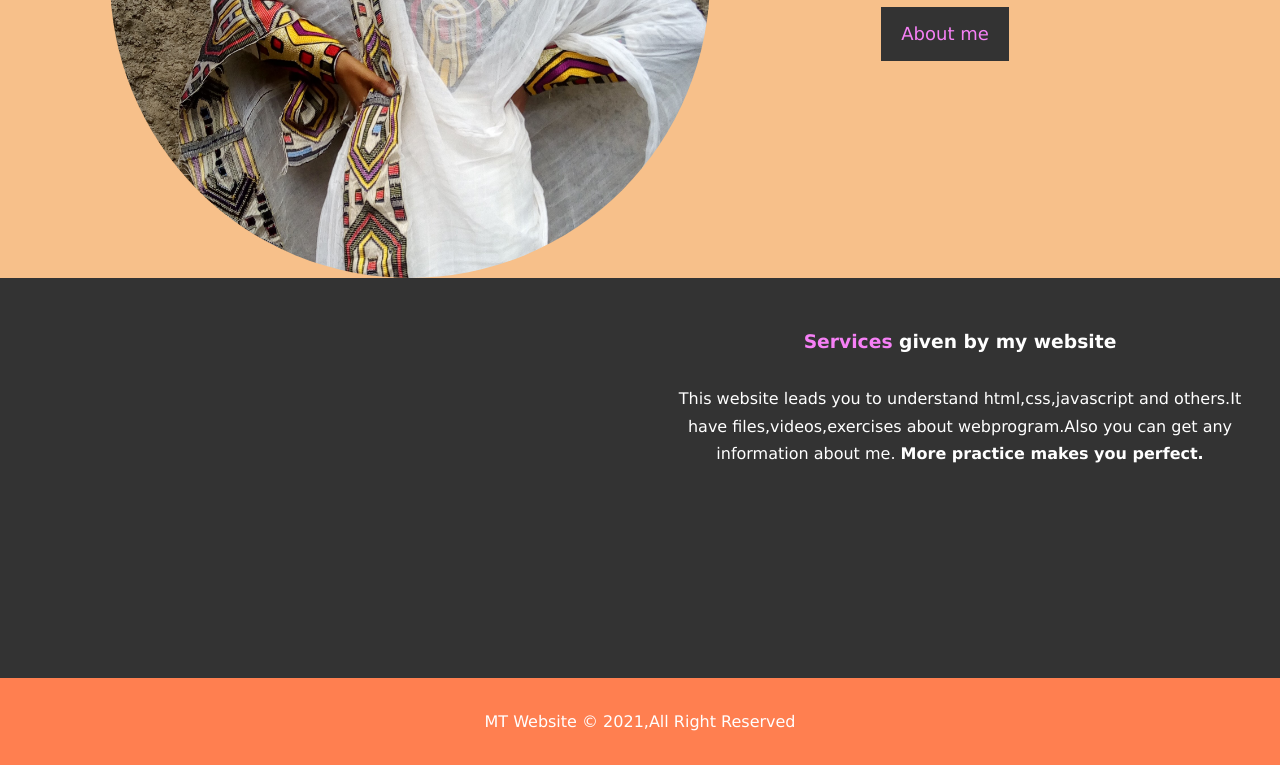
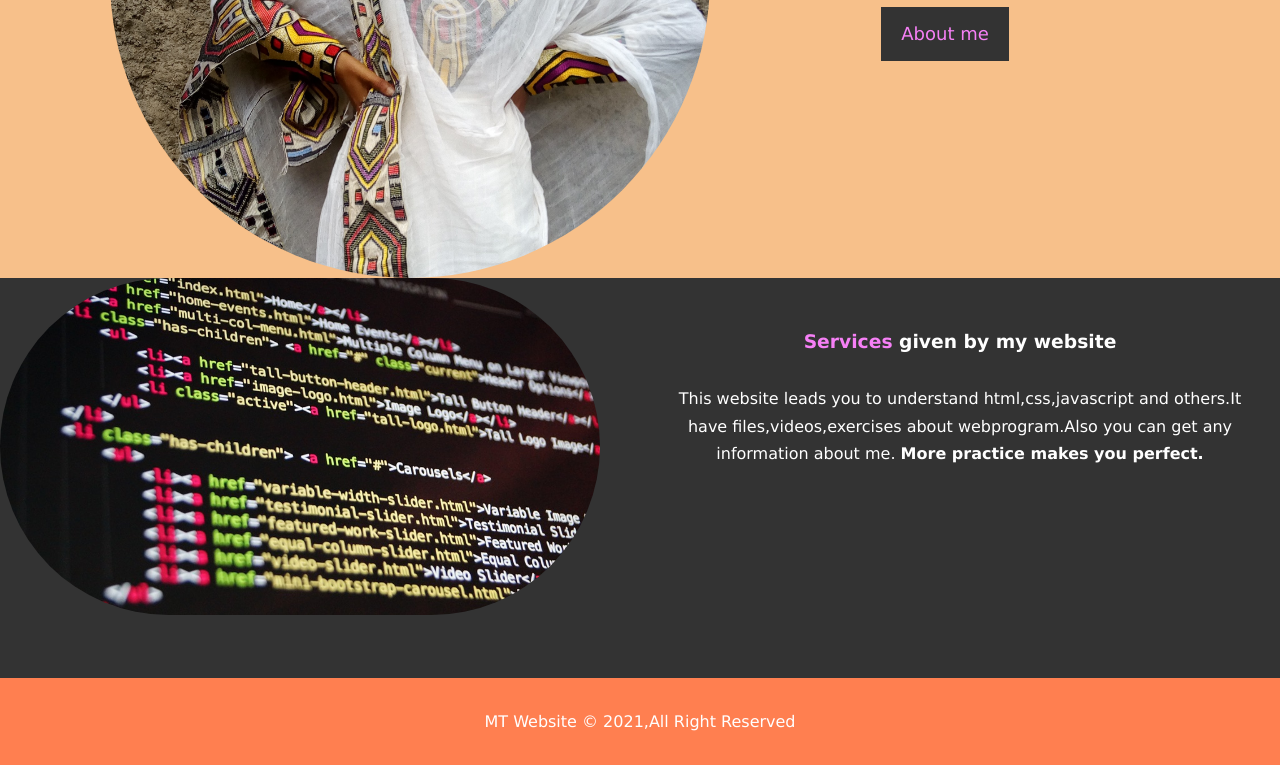
Before and after one commit to MethyTerefe/porfolio, a plain HTML site: page index.html in a window 1280 px wide. Shown: the part 389-1154 px from the top of the page. Drawn offline with nearby package versions, Linux system fonts and the light colour scheme.

Commit message:
Update index.html

```diff
--- a/index.html
+++ b/index.html
@@ -35,7 +35,7 @@
     </div>
   </header>
   <section id="home-info" class="bg-dark" >
-      <div class="info-img"></div>
+      <div class="info-img"><img src="code img.jpg" alt="image"></div>
       <div class="info-content">
         <h3> <span class="text-primary" > Services</span> given by my website</h3>
         <p>This website leads you to understand html,css,javascript and others.It have files,videos,exercises about webprogram.Also you can get any information about me. <strong> More practice makes you perfect.</strong> </p>
```
